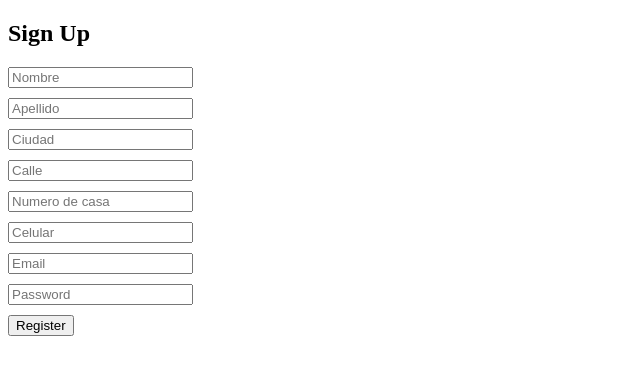
After one commit to RavenCodeRayuela/rayuela-store, a PHP site: page /formulario-registro.html in a window 1280 px wide. The commit adds this page. Shown: the top 375 px of the page, without its empty margins (0-640 px from the left). Run offline with PHP 8.4, Linux system fonts and the light colour scheme.

Commit message:
KAN-3 Inicio de formulario de registro.

```diff
--- /dev/null
+++ b/formulario-registro.html
@@ -0,0 +1,21 @@
+<!DOCTYPE html>
+<html>
+<head>
+    <title>Registro</title>
+</head>
+<body>
+    <h2>Sign Up</h2>
+    <form method="POST" action="registro.php">
+        <input type="text" name="nombre" required placeholder="Nombre" style="margin-bottom: 10px"><br>
+        <input type="text" name="apellido" required placeholder="Apellido" style="margin-bottom: 10px"><br>
+        <input type="text" name="ciudad" required placeholder="Ciudad" style="margin-bottom: 10px"><br>
+        <input type="text" name="calle" required placeholder="Calle" style="margin-bottom: 10px"><br>
+        <input type="text" name="numCasa" required placeholder="Numero de casa" style="margin-bottom: 10px"><br>
+        <input type="text" name="celular" required placeholder="Celular" style="margin-bottom: 10px"><br>
+        <input type="text" name="email" required placeholder="Email" style="margin-bottom: 10px"><br>
+        <input type="password" name="password" required placeholder="Password" style="margin-bottom: 10px"><br>
+
+        <button type="submit">Register</button>
+    </form>
+</body>
+</html>
```
Also changed, not shown: registro.php (+15 -0 lines).
